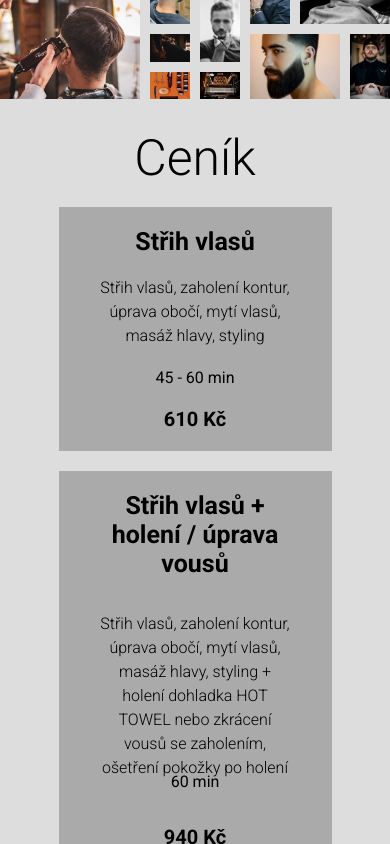
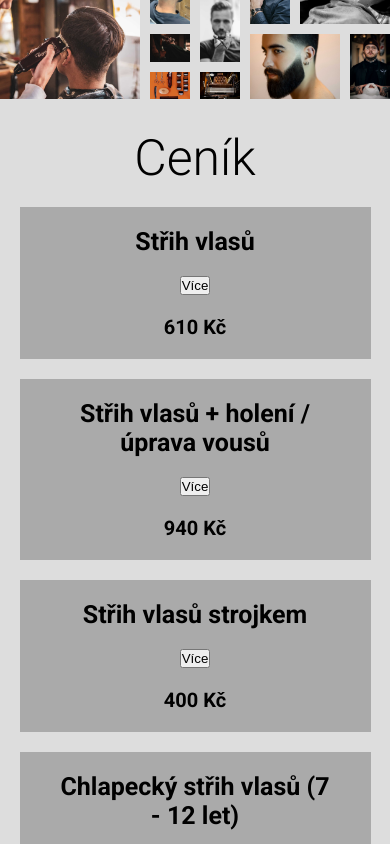
Before and after one commit to KarelSmola/Holicstvi, a React (Create React App) app: page / in a window 390 px wide. Shown: the part 1180-2024 px from the top of the page. Built offline with nearby package versions, Linux system fonts and the light colour scheme.

Commit message:
DUMMY DATA for Services/PriceList created. Button which show more about servece added.

```diff
--- a/src/components/Pricelist.js
+++ b/src/components/Pricelist.js
@@ -1,13 +1,72 @@
 import React from "react";
+import Service from "./Service";
 
 import classes from "./Pricelist.module.css";
+
+const serviceList = [
+  {
+    id: "s1",
+    title: "Střih vlasů",
+    text: "Střih vlasů, zaholení kontur, úprava obočí, mytí vlasů, masáž hlavy, styling.",
+    time: { from: 45, to: 60 },
+    price: 610,
+  },
+  {
+    id: "s2",
+    title: "Střih vlasů + holení / úprava vousů",
+    text: "Střih vlasů, zaholení kontur, úprava obočí, mytí vlasů, masáž hlavy, styling + holení dohladka HOT TOWEL nebo zkrácení vousů se zaholením, ošetření pokožky po holení.",
+    time: { from: 60, to: 60 },
+    price: 940,
+  },
+  {
+    id: "s3",
+    title: "Střih vlasů strojkem",
+    text: "Střih vlasů pouze strojkem, zaholení kontur, úprava obočí, mytí vlasů, masáž hlavy, styling.",
+    time: { from: 30, to: 30 },
+    price: 400,
+  },
+  {
+    id: "s4",
+    title: "Chlapecký střih vlasů (7 - 12 let)",
+    text: "Střih vlasů, mytí vlasů, styling.",
+    time: { from: 30, to: 30 },
+    price: 500,
+  },
+  {
+    id: "s5",
+    title: "Holení / úprava vousů",
+    text: "Holení dohladka HOT TOWEL nebo zkrácení vousů se zaholením, ošetření pokožky po holení.",
+    time: { from: 30, to: 30 },
+    price: 450,
+  },
+];
 
 const Pricelist = () => {
   return (
     <div className={classes.pricelist} id="price">
       <h1 className={classes.title}>Ceník</h1>
-      <div className={classes["service-box"]}>
+      {serviceList.map((service) => {
+        let finalTime;
+        if (service.time.from === service.time.to) {
+          finalTime = service.time.to;
+        } else {
+          finalTime = `${service.time.from} - ${service.time.to}`;
+        }
+
+        return (
+          <Service
+            key={service.id}
+            title={service.title}
+            text={service.text}
+            time={finalTime}
+            price={service.price}
+          />
+        );
+      })}
+
+      {/* <div className={classes["service-box"]}>
         <h2 className={classes["service-title"]}>Střih vlasů</h2>
+        <button>Více</button>
         <p className={classes["service-text"]}>
           Střih vlasů, zaholení kontur, úprava obočí, mytí vlasů, masáž hlavy,
           styling
@@ -58,7 +117,7 @@ const Pricelist = () => {
         </p>
         <p className={classes["service-time"]}>30 min</p>
         <p className={classes["service-price"]}>450 Kč</p>
-      </div>
+      </div> */}
     </div>
   );
 };
--- a/src/components/Pricelist.module.css
+++ b/src/components/Pricelist.module.css
@@ -11,68 +11,9 @@
   font-weight: 300;
 }
 
-.service-box {
-  display: flex;
-  flex-direction: column;
-  justify-content: space-between;
-  align-items: center;
-  text-align: center;
-  gap: 2rem;
-  padding: 2rem 4rem;
-  background-color: #aaa;
-  width: 100%;
-}
-
-.service-title {
-  font-size: 3rem;
-  font-weight: 500;
-}
-
-.service-text {
-  font-size: 1.8rem;
-  font-weight: 300;
-  text-align: center;
-  line-height: 1.5;
-  height: 35%;
-}
-
-.service-time {
-  font-size: 1.6rem;
-}
-
-.service-price {
-  font-size: 2rem;
-  font-weight: 700;
-}
-
-/* 1200px = 75em */
-@media (max-width: 75em) {
-  .service-title {
-    font-size: 2rem;
-    font-weight: 600;
-  }
-
-  .service-text {
-    font-size: 1.5rem;
-  }
-}
-
 /* 960px = 90em */
 @media (max-width: 90em) {
   .pricelist {
     grid-template-columns: 1fr;
   }
-
-  .service-title {
-    font-size: 2.5rem;
-    font-weight: 600;
-  }
-
-  .service-text {
-    font-size: 1.6rem;
-  }
-
-  .service-box {
-    width: 70%;
-  }
 }
--- /dev/null
+++ b/src/components/Service.js
@@ -0,0 +1,28 @@
+import React, { useState } from "react";
+
+import classes from "./Service.module.css";
+
+const Service = ({ title, text, time, price }) => {
+  const [showMore, setShowMore] = useState(false);
+
+  const toggleMore = () => {
+    setShowMore((prevShow) => !prevShow);
+  };
+
+  return (
+    <div className={classes["service-box"]}>
+      <h2 className={classes["service-title"]}>{title}</h2>
+      <button onClick={toggleMore}>Více</button>
+      {showMore && (
+        <div className={classes["more-box"]}>
+          <p className={classes["service-text"]}>{text}</p>
+          <p className={classes["service-time"]}>{time} min</p>
+        </div>
+      )}
+
+      <p className={classes["service-price"]}>{price} Kč</p>
+    </div>
+  );
+};
+
+export default Service;
--- /dev/null
+++ b/src/components/Service.module.css
@@ -0,0 +1,80 @@
+.service-box {
+  display: flex;
+  flex-direction: column;
+  justify-content: space-between;
+  align-items: center;
+  text-align: center;
+  gap: 2rem;
+  padding: 2rem 4rem;
+  background-color: #aaa;
+  width: 100%;
+}
+
+.service-title {
+  font-size: 3rem;
+  font-weight: 500;
+}
+
+.more-box {
+  display: flex;
+  flex-direction: column;
+  justify-content: space-between;
+  height: 12rem;
+}
+
+.service-text {
+  font-size: 1.8rem;
+  font-weight: 300;
+  text-align: center;
+  line-height: 1.5;
+}
+
+.service-time {
+  font-size: 1.6rem;
+}
+
+.service-price {
+  font-size: 2rem;
+  font-weight: 700;
+}
+
+/* 1200px = 75em */
+@media (max-width: 75em) {
+  .more-box {
+    justify-content: center;
+    gap: 1rem;
+    height: auto;
+  }
+
+  .service-title {
+    font-size: 2rem;
+    font-weight: 600;
+  }
+
+  .service-text {
+    font-size: 1.5rem;
+  }
+}
+
+/* 960px = 90em */
+@media (max-width: 90em) {
+  .service-box {
+    width: 80%;
+  }
+
+  .service-title {
+    font-size: 2.5rem;
+    font-weight: 600;
+  }
+
+  .service-text {
+    font-size: 1.6rem;
+  }
+}
+
+/* 600px = 37.5em */
+@media (max-width: 37.5em) {
+  .service-box {
+    width: 90%;
+  }
+}
```
